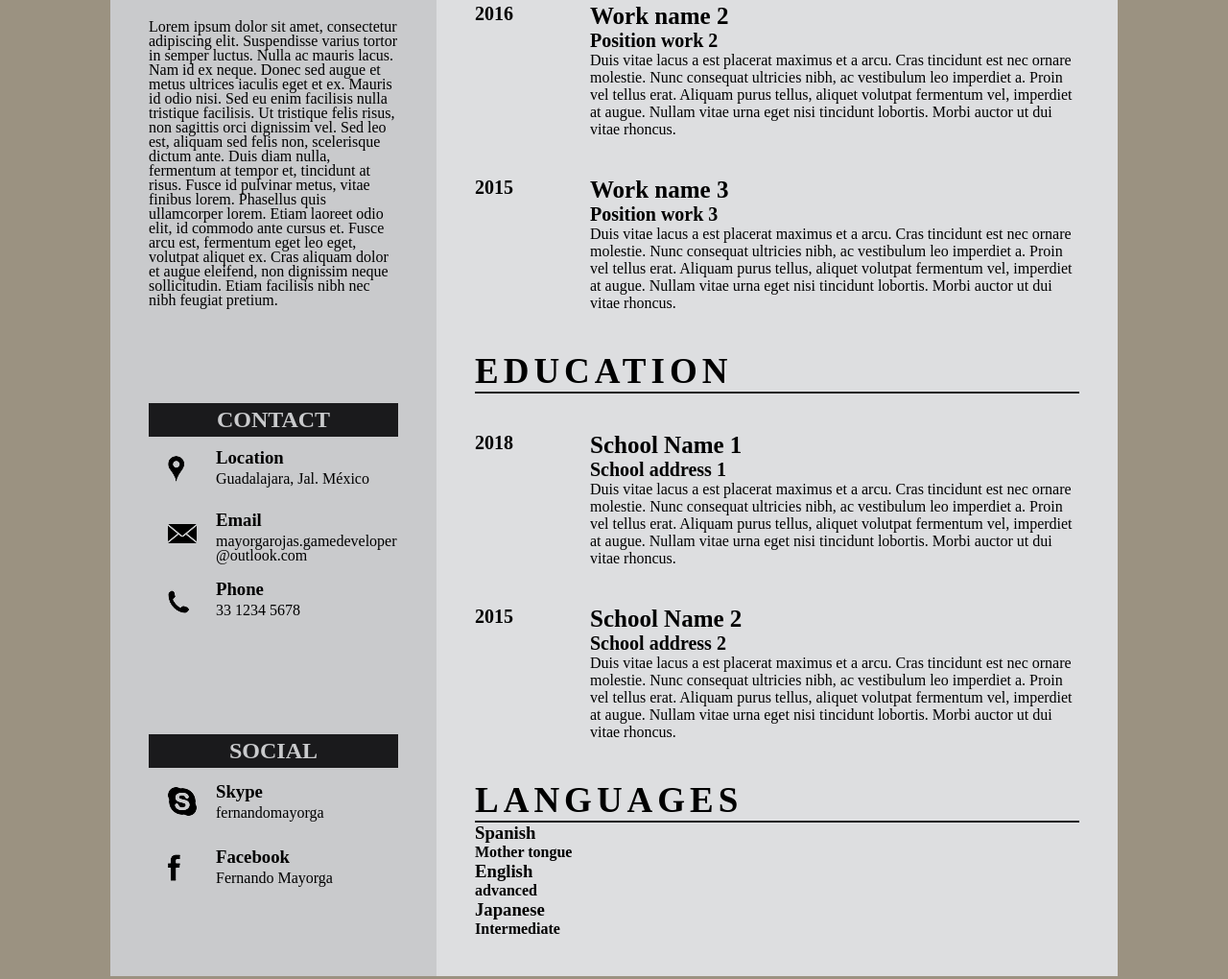
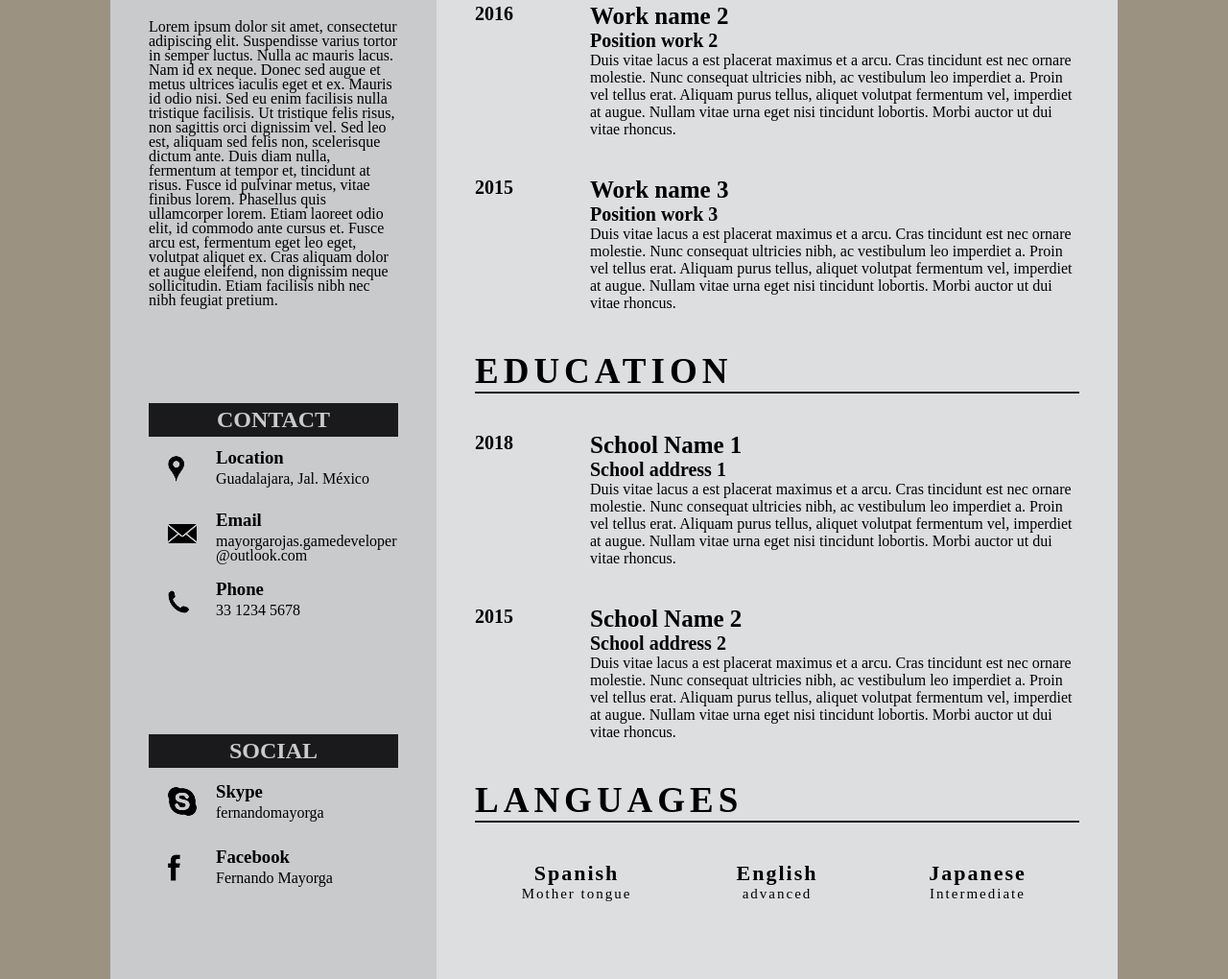
Before and after one commit to mayorgarojasgamedeveloper/my-resume-new, a plain HTML site: page index.html in a window 1280 px wide. Shown: the part 303-1323 px from the top of the page at 96% size. Drawn offline with Linux system fonts and the light colour scheme.

Commit message:
Estilos de los lenguajes y pagina terminada.

```diff
--- a/css/style.css
+++ b/css/style.css
@@ -104,3 +104,24 @@ main .info-container h5 {
 main .info-container p {
   font-size: 16px;
 }
+main section .info-languages{
+  display: flex;
+  flex-wrap: wrap;
+  justify-content: center;
+}
+main section .info-languages .info-languages-block {
+  flex-basis: 30%;
+  margin: 40px 10px;
+}
+main section .info-languages .info-languages-block h3{
+  font-weight: bold;
+  font-size: 22px;
+  letter-spacing: 2px;
+  text-align: center;
+}
+main section .info-languages .info-languages-block h4{
+  font-weight: lighter;
+  font-size: 15px;
+  letter-spacing: 2px;
+  text-align: center;
+}
```
